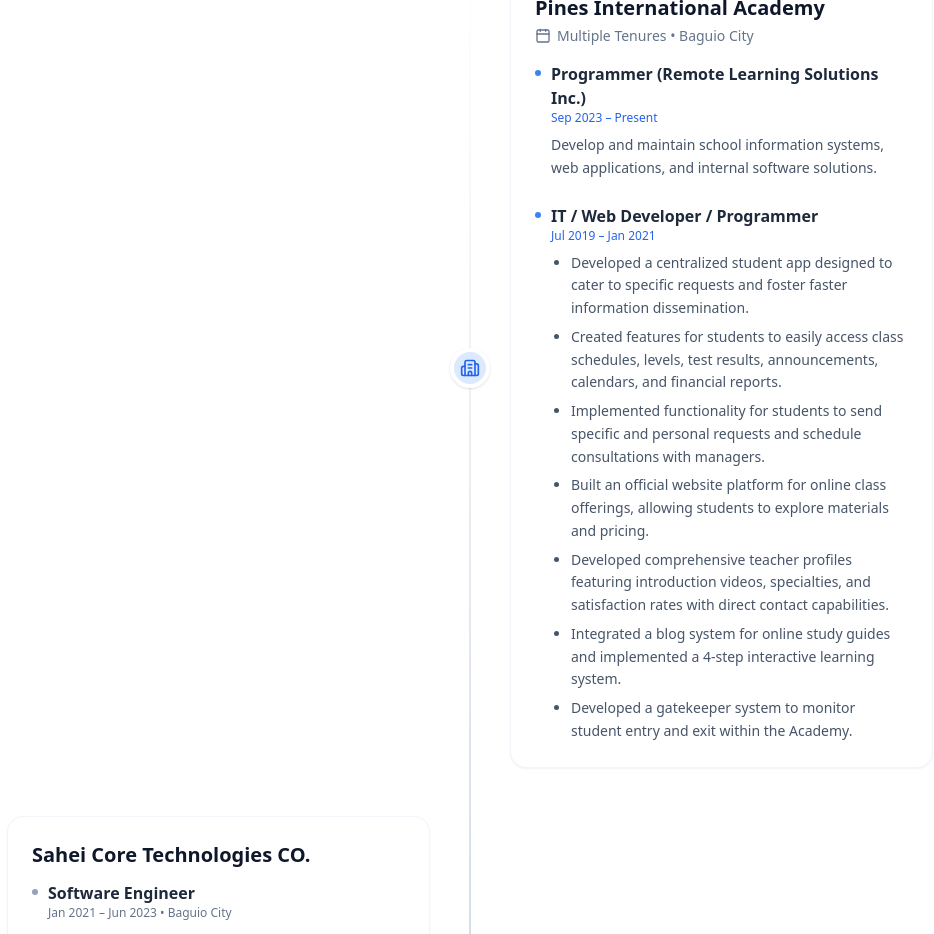
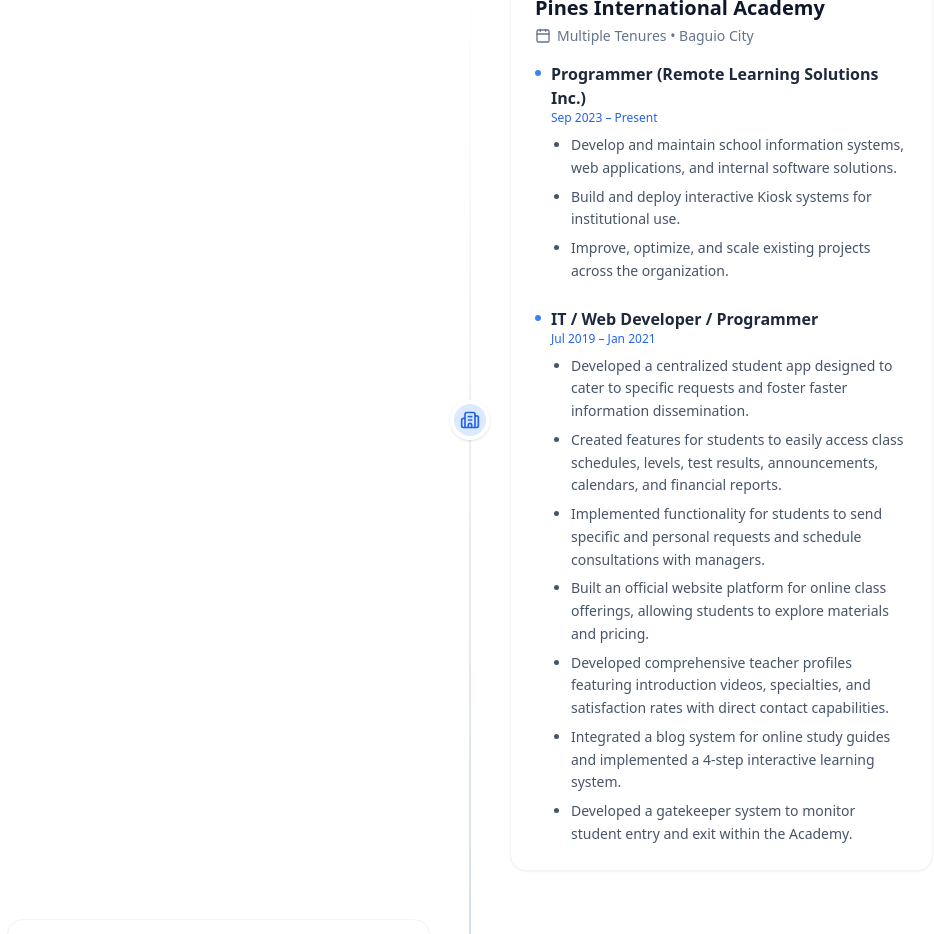
Before and after one commit to khimfermhee/portfolio, a Next.js app: page / in a window 1280 px wide. Shown: the part 1000-1934 px from the top of the page, without its empty margins (170-1104 px from the left). Built offline with nearby package versions, Linux system fonts and the light colour scheme.

Commit message:
Update Remote Learning Solutions experience to include Kiosk systems and project improvement

```diff
--- a/src/app/page.tsx
+++ b/src/app/page.tsx
@@ -130,9 +130,13 @@
                   <div className="relative pl-4 before:absolute before:left-0 before:top-2 before:w-1.5 before:h-1.5 before:bg-blue-500 before:rounded-full">
                     <h5 className="font-semibold text-slate-800">Programmer (Remote Learning Solutions Inc.)</h5>
                     <p className="text-xs font-medium text-blue-600 mb-2">Sep 2023 – Present</p>
-                    <p className="text-sm text-slate-600 leading-relaxed">
-                      Develop and maintain school information systems, web applications, and internal software solutions.
-                    </p>
+                    <div className="text-sm text-slate-600 leading-relaxed">
+                      <ul className="list-disc pl-5 space-y-1.5 text-slate-600">
+                        <li>Develop and maintain school information systems, web applications, and internal software solutions.</li>
+                        <li>Build and deploy interactive Kiosk systems for institutional use.</li>
+                        <li>Improve, optimize, and scale existing projects across the organization.</li>
+                      </ul>
+                    </div>
                   </div>
 
                   <div className="relative pl-4 before:absolute before:left-0 before:top-2 before:w-1.5 before:h-1.5 before:bg-blue-500 before:rounded-full">
```
